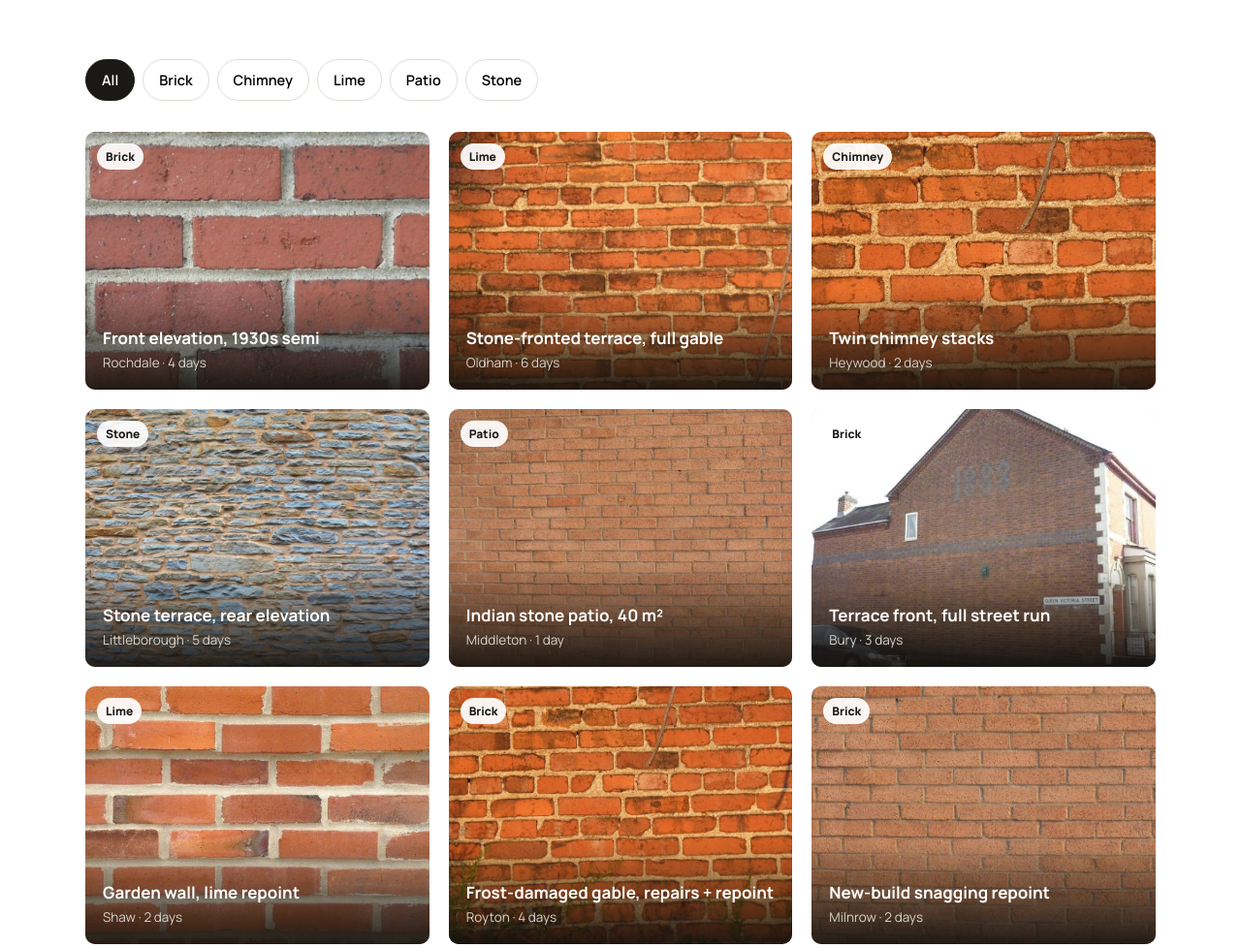
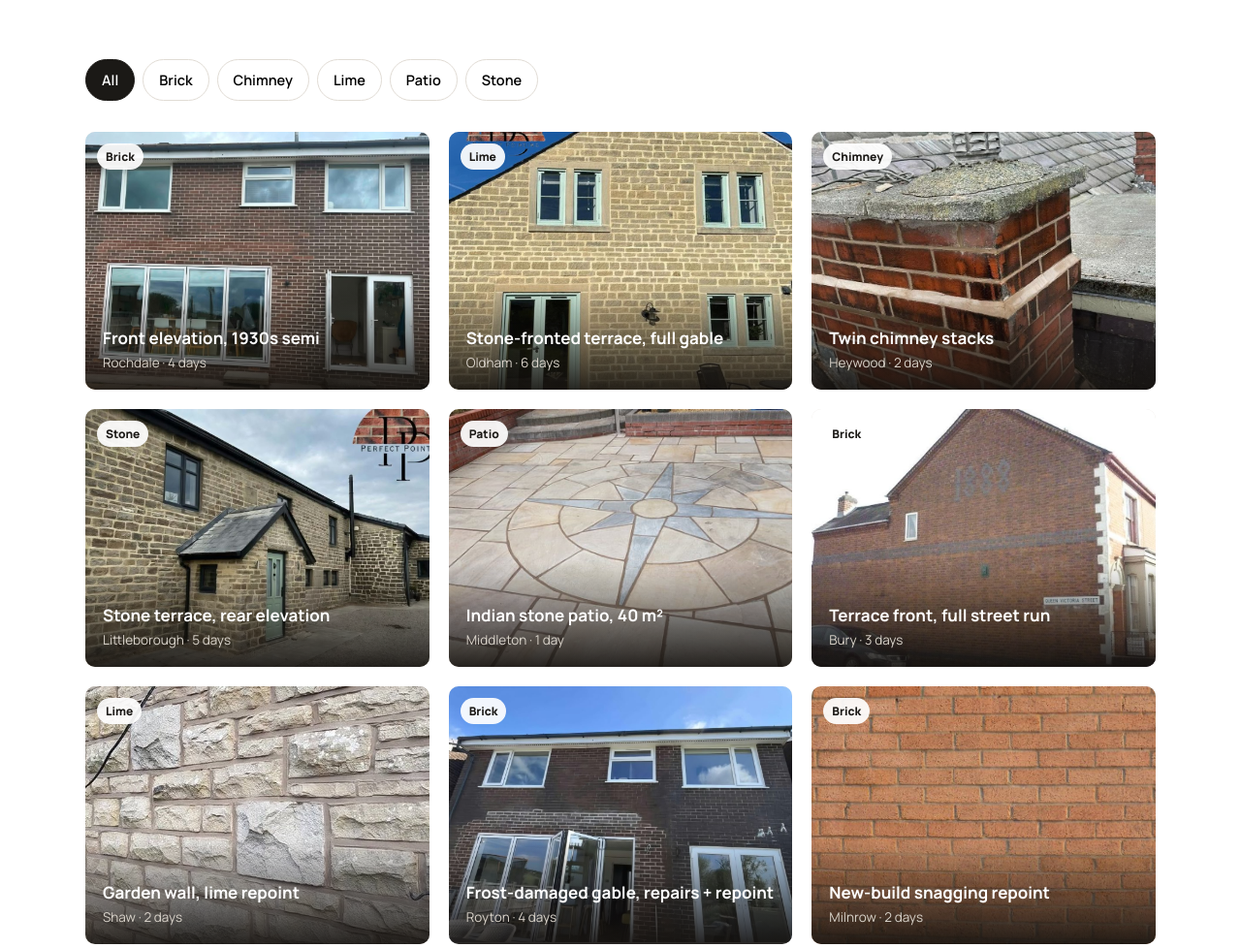
Before and after one commit to CustomGPTer/perfect-pointing, an Eleventy site: page src/work.njk in a window 1280 px wide. Shown: the part 560-1538 px from the top of the page at 97% size. Built offline with nearby package versions, Linux system fonts and the light colour scheme; Eleventy itself is replaced by a stand-in of ours; files that its build step writes are made by us from their sources; what image-size would draw is missing.

Commit message:
Work gallery: use Scott's real photos on 7 of 9 job tiles

```diff
--- a/src/jobs/front-elevation-rochdale.md
+++ b/src/jobs/front-elevation-rochdale.md
@@ -2,7 +2,7 @@
 title: Front elevation, 1930s semi
 order: 1
 category: Brick
-image: /images/uploads/after.jpg
+image: /images/uploads/brick-repointing.jpg
 location: Rochdale
 duration: 4 days
 mortar: 4:1 sand/cement, weather struck
--- a/src/jobs/gable-royton.md
+++ b/src/jobs/gable-royton.md
@@ -2,7 +2,7 @@
 title: Frost-damaged gable, repairs + repoint
 order: 8
 category: Brick
-image: /images/uploads/before.jpg
+image: /images/uploads/brick-repairs.jpg
 location: Royton
 duration: 4 days
 mortar: 4:1 sand/cement, bucket handle
--- a/src/jobs/garden-wall-shaw.md
+++ b/src/jobs/garden-wall-shaw.md
@@ -2,7 +2,7 @@
 title: Garden wall, lime repoint
 order: 7
 category: Lime
-image: /images/uploads/repoint.jpg
+image: /images/uploads/stone-pointing.jpg
 location: Shaw
 duration: 2 days
 mortar: Lime putty mix, flush
--- a/src/jobs/patio-middleton.md
+++ b/src/jobs/patio-middleton.md
@@ -2,7 +2,7 @@
 title: Indian stone patio, 40 m²
 order: 5
 category: Patio
-image: /images/uploads/clean.jpg
+image: /images/uploads/patio-paving-pointing.jpg
 location: Middleton
 duration: 1 day
 mortar: Slurry jointing compound, charcoal
--- a/src/jobs/stone-gable-oldham.md
+++ b/src/jobs/stone-gable-oldham.md
@@ -2,7 +2,7 @@
 title: Stone-fronted terrace, full gable
 order: 2
 category: Lime
-image: /images/uploads/worn.jpg
+image: /images/uploads/compare-after.jpg
 location: Oldham
 duration: 6 days
 mortar: NHL 3.5 lime, flush finish
--- a/src/jobs/stone-terrace-littleborough.md
+++ b/src/jobs/stone-terrace-littleborough.md
@@ -2,7 +2,7 @@
 title: Stone terrace, rear elevation
 order: 4
 category: Stone
-image: /images/uploads/stone.jpg
+image: /images/uploads/lime-pointing.jpg
 location: Littleborough
 duration: 5 days
 mortar: NHL 3.5 lime, slightly recessed
--- a/src/jobs/twin-stacks-heywood.md
+++ b/src/jobs/twin-stacks-heywood.md
@@ -2,7 +2,7 @@
 title: Twin chimney stacks
 order: 3
 category: Chimney
-image: /images/uploads/chimney.jpg
+image: /images/uploads/chimney-repointing.jpg
 location: Heywood
 duration: 2 days
 mortar: 4:1 sand/cement, bucket handle
```
